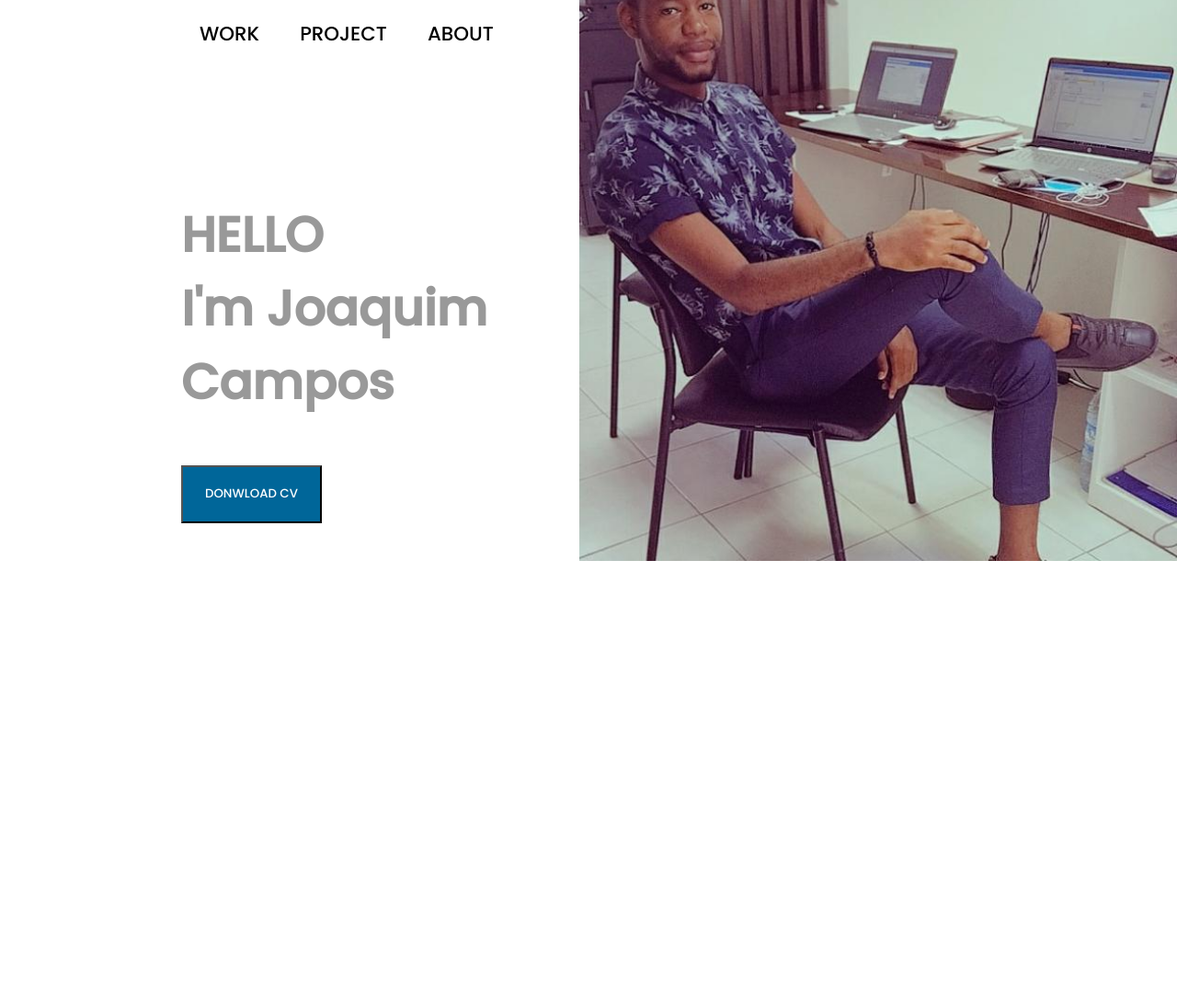
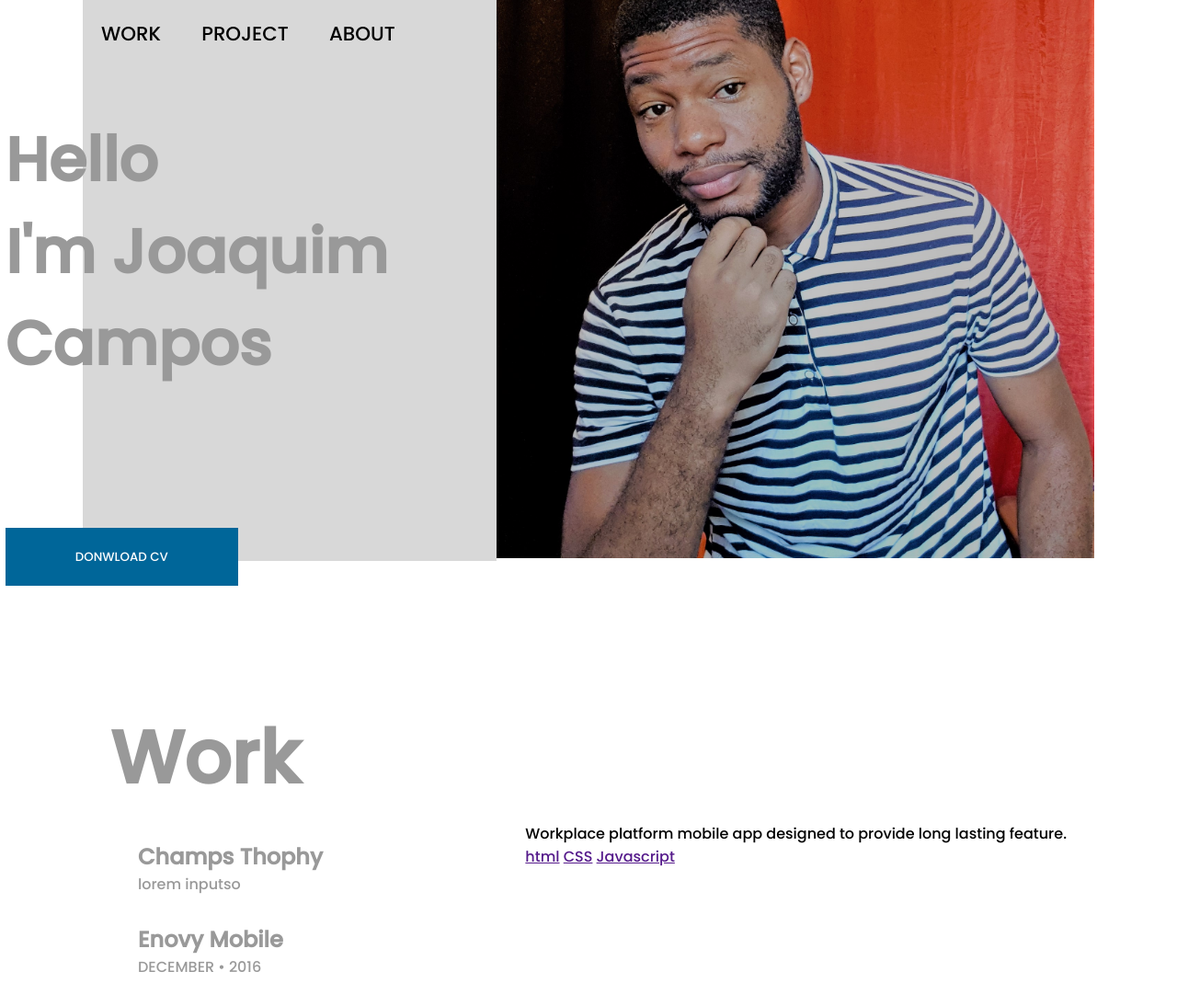
Before and after one commit to Kevin9227/Jc_Portifolio, a plain HTML site: page index.html in a window 1280 px wide. Shown: the part 40-1134 px from the top of the page at 92% size. Before the commit the page ends 800 px from the top, so only its background shows below. Drawn offline with Linux system fonts and the light colour scheme.

Commit message:
Novas alterações

```diff
--- a/css/master.css
+++ b/css/master.css
@@ -6,51 +6,109 @@
     font-family: 'Poppins', sans-serif;
 }
 
+header {
+   display: grid;
+    -webkit-box-pack:center;
+    -ms-flex-pack:center;
+    justify-content:center;
+
+}
+
 nav {
-    display: -webkit-box;
-    display: -ms-flexbox;
-    display: flex;
+display: -webkit-box;
+display: -ms-flexbox;
+display: flex;
     -webkit-box-pack: end;
     -ms-flex-pack: end;
     justify-content: flex-end;
 
+
 }
+.menu {
 
-nav ul {
-    margin-right: -100px;
-    margin-top: 60.5px
+    background: #D8D8D8;
+    height: 650px;
+    width: 450px
 }
+.menu  ul{
 
-ul li {
+    margin-top: 60px
+}
+nav ul li {
     font-size: 16pt;
     font-weight: 500;
     text-decoration: none;
     display: inline;
     margin: 20px;
+    padding-top: 60.5px;
+
 }
 
-ul li a {
+nav ul li a {
     color: #000000;
     text-decoration: none;
 }
 
 .texto {
+   position: absolute;
+    margin-right: 48em;
     margin-top: 164px;
-    margin-right: 200px
+
+
 }
 
 .texto h1 {
-    font-size: 40pt;
+    font-size: 50pt;
     font-weight: 700;
     color: #999999;
 
 }
 
 button {
-    width: 153px;
+    width: 253px;
     height: 63px;
-    margin-top: 50px;
+    margin-top: 150px;
     background: #069;
     color: #fff;
+    border: none;
 
 }
+article{
+    display: grid;
+    -webkit-box-pack:center;
+    -ms-flex-pack:center;
+    justify-content:center;
+
+}
+.work{
+
+    width: 65rem;
+    margin-top: 150px;
+    display: -webkit-box;
+    display: -ms-flexbox;
+    display: flex;
+    -webkit-box-pack: justify;
+    -ms-flex-pack: justify;
+    justify-content: space-between;
+    -webkit-box-orient: horizontal;
+    -webkit-box-direction: normal;
+    -ms-flex-direction: row;
+    flex-direction: row;
+}
+.coluna1{
+    background: #fff;
+}
+.coluna1 h1{
+    font-size: 80px;
+    font-weight: 700;
+    color: #999999;
+}
+.coluna1-conteudo{
+    margin: 30px;
+    color: #999999;
+
+}
+.coluna2{
+
+    margin-top: 130px
+}
--- a/index.html
+++ b/index.html
@@ -10,25 +10,78 @@
 <body>
     <header>
         <nav>
+            <div class="texto">
+                <h1>Hello</h1>
+                <h1>I'm Joaquim <br>Campos </h1>
 
-            <ul>
-                <li><a href="">WORK</a></li>
-                <li><a href="">PROJECT</a></li>
-                <li><a href="">ABOUT</a></li>
+                <button>DONWLOAD CV</button>
+            </div>
+            <div class="menu">
+                <ul>
+                    <li><a href="">WORK</a></li>
+                    <li><a href="">PROJECT</a></li>
+                    <li><a href="">ABOUT</a></li>
 
-                <div class="texto">
-                    <h1>HELLO</h1>
-                    <h1>I'm Joaquim <br>Campos </h1>
+                </ul>
+            </div>
 
-                    <button>DONWLOAD CV</button>
-                </div>
-            </ul>
+
             <div class="photo">
-                <img src="img/foto.jpg" alt="" width="650">
+                <img src="img/Perfil_01.jpg" alt="" width="650">
             </div>
+
         </nav>
 
     </header>
+
+    <article>
+        <section>
+            <div class="work">
+                <ul class="coluna1">
+                    <h1>Work</h1>
+                    <div class="coluna1-conteudo">
+                        <h2>Champs Thophy</h2>
+                        <p>lorem inputso</p>
+                    </div>
+                    <div class="coluna1-conteudo">
+                        <h2>Enovy Mobile</h2>
+                        <p>DECEMBER • 2016</p>
+                    </div>
+                    <div class="coluna1-conteudo">
+                        <h2></h2>
+                        <p></p>
+                    </div>
+                    <div class="coluna1-conteudo">
+                        <h2></h2>
+                        <p></p>
+                    </div>
+                </ul>
+                <ul class="coluna2">
+
+                    <div class="coluna2-conteudo">
+                        <p>Workplace platform mobile app designed to provide long lasting feature.</p>
+                        <a href="">html</a>
+                        <a href="">CSS</a>
+                        <a href="">Javascript</a>
+                    </div>
+                    <div class="coluna2-conteudo">
+                        <h2></h2>
+                        <p></p>
+                    </div>
+                    <div class="coluna2-conteudo">
+                        <h2></h2>
+                        <p></p>
+                    </div>
+                    <div class="coluna2-conteudo">
+                        <h2></h2>
+                        <p></p>
+                    </div>
+                </ul>
+
+            </div>
+        </section>
+    </article>
+    <footer></footer>
 </body>
 
 </html>
```
Also changed, not shown: img/Perfil_01.jpg (added).
